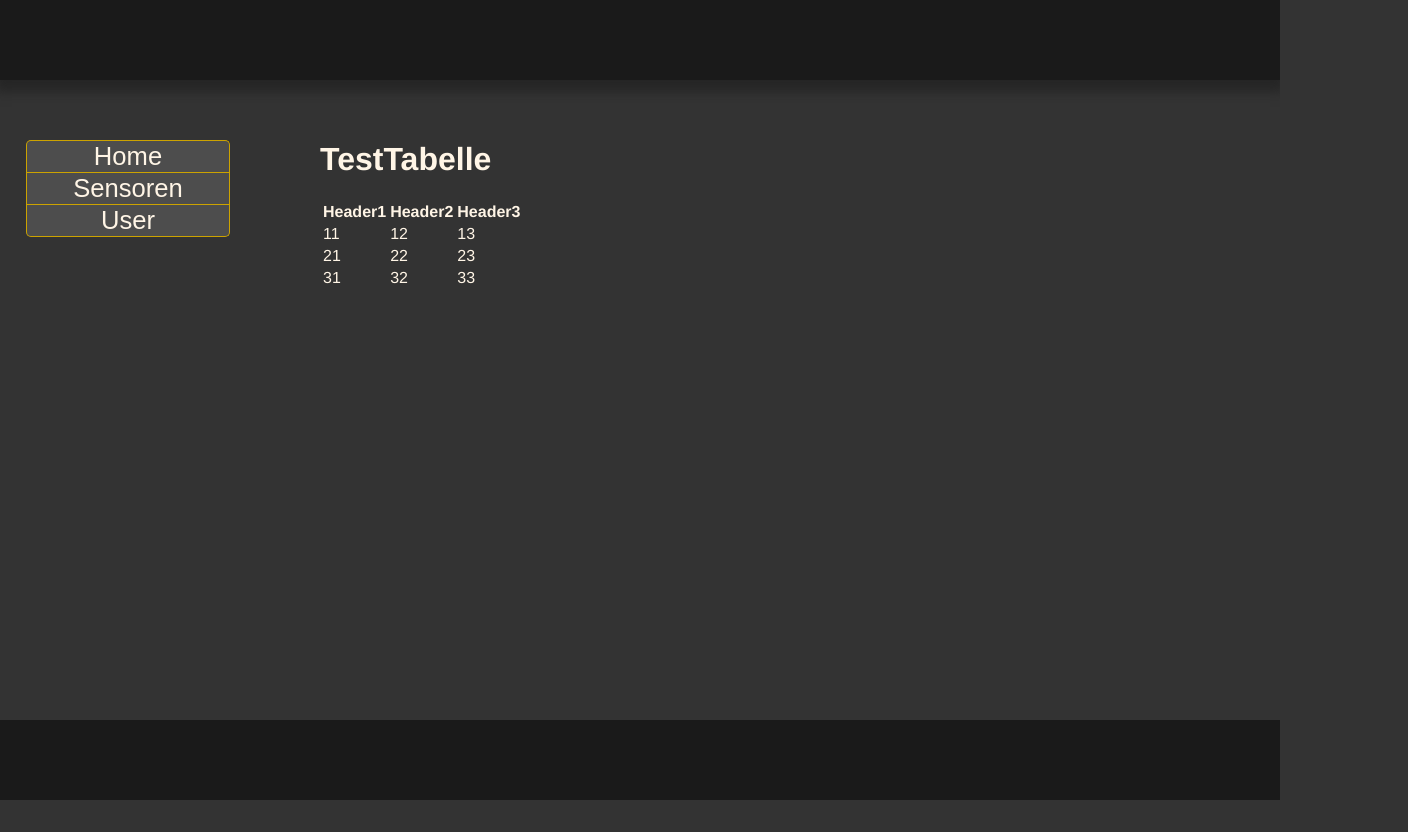
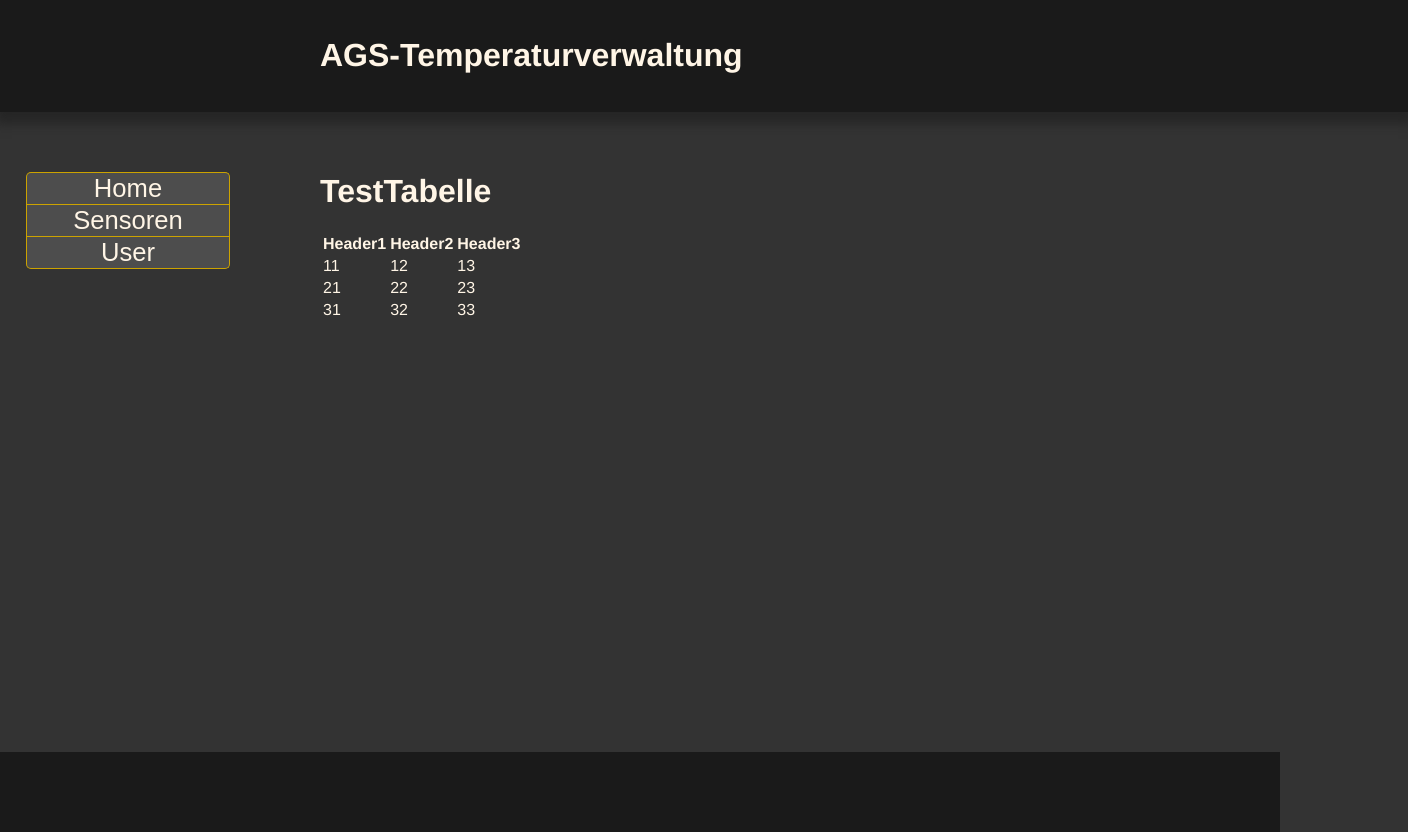
Before and after one commit to Ebbyplay/ags_temperaturverwaltung_frontend, a Vue app: page / in a window 1280 px wide. Shown: the whole page, 1408 px wide, since content can reach past the window. Before the commit the page ends 800 px from the top, so only its background shows below. Built offline with nearby package versions, Linux system fonts and the light colour scheme; no server answers.

Commit message:
Header component created

```diff
--- a/src/App.vue
+++ b/src/App.vue
@@ -1,6 +1,6 @@
 <template>
   <div id="header" class="flex">
-    <!--TODO: Header View-->
+    <HeaderCom></HeaderCom>
   </div>
   <div id="main" class="flex">
     <div id="nav">
@@ -16,11 +16,12 @@
 </template>
 
 <script>
+import HeaderCom from "@/components/HeaderCom.vue";
 import NavigationCom from "@/components/NavigationCom.vue";
 
 export default {
   name: "Home",
-  components: { NavigationCom },
+  components: { NavigationCom, HeaderCom },
 };
 </script>
 
@@ -49,12 +50,6 @@ button {
   flex-direction: column;
 }
 
-#header {
-  height: 10vh;
-  background-color: darken($backgroundcolor, 10%);
-  box-shadow: 0px 7px 10px 5px darken($backgroundcolor, 5%);
-}
-
 #main {
   height: 80vh;
 }
--- /dev/null
+++ b/src/components/HeaderCom.vue
@@ -0,0 +1,34 @@
+<template>
+  <div class="container">
+    <div id="logo"></div>
+    <h1>AGS-Temperaturverwaltung</h1>
+  </div>
+</template>
+
+<script>
+export default {
+  name: "Header",
+  props: {},
+};
+</script>
+
+<style lang="scss" scoped>
+@import "../assets/css/theme.scss";
+
+.container {
+  display: flex;
+  flex-direction: row;
+  padding: 2vh 0;
+  background-color: darken($backgroundcolor, 10%);
+  box-shadow: 0px 7px 10px 5px darken($backgroundcolor, 5%);
+
+  #logo {
+    min-width: 20vw;
+  }
+
+  h1 {
+    padding: 0 5vw;
+    width: 80vw;
+  }
+}
+</style>
```
